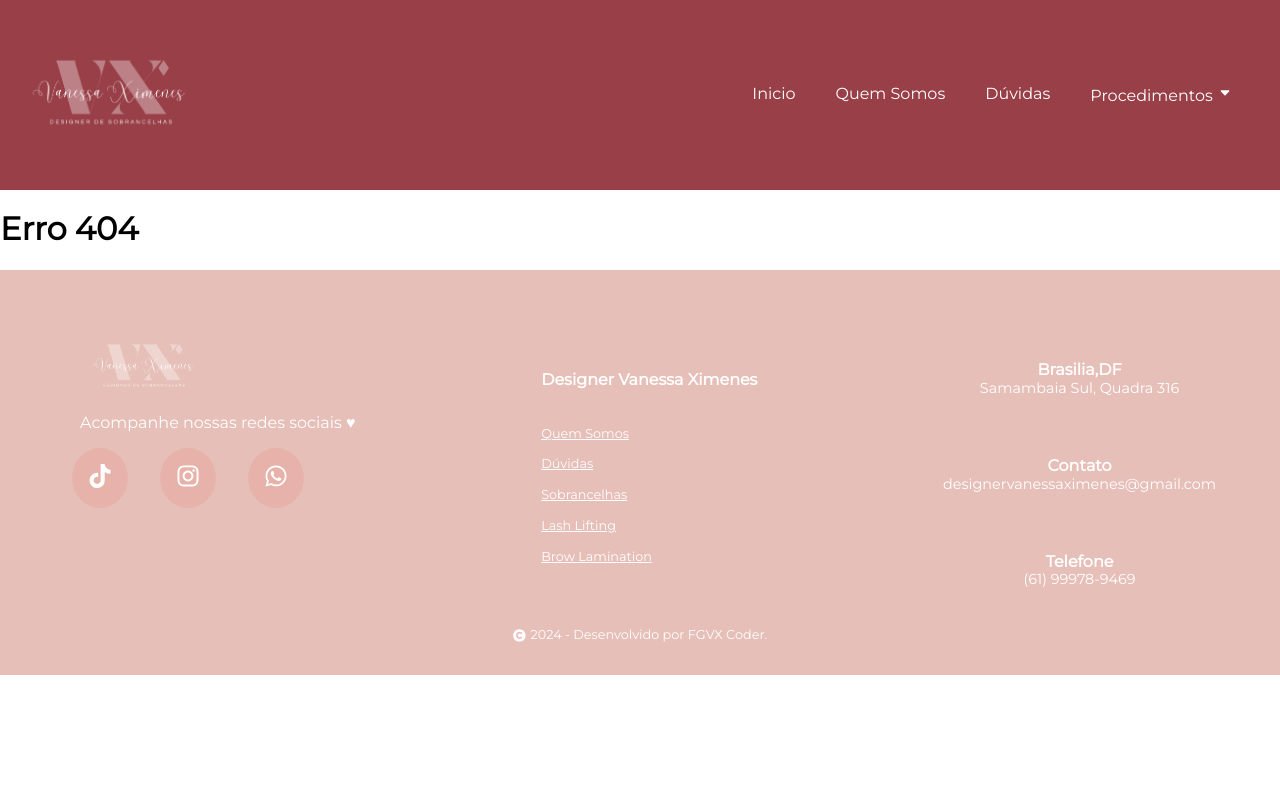
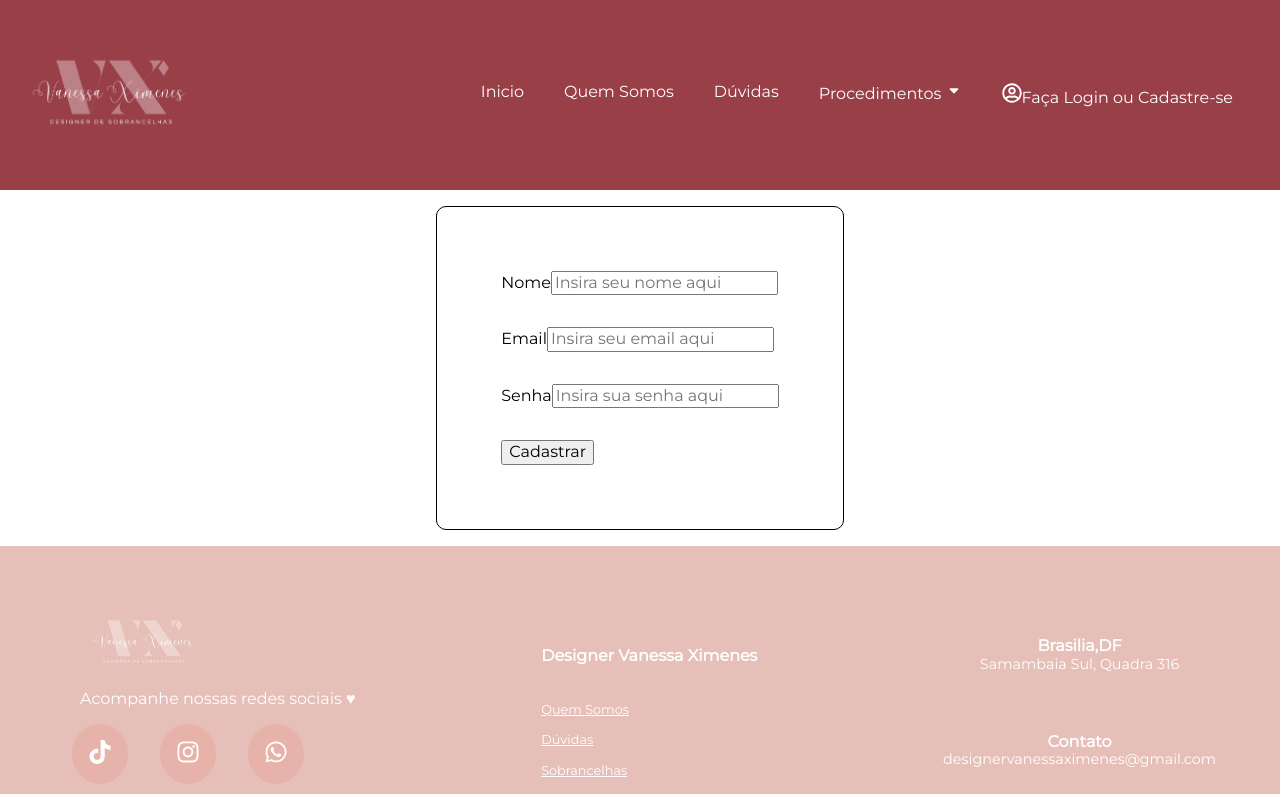
Before and after one commit to fguilherme12/designer-app, a React (Vite) app: page /cadastro in a window 1280 px wide. Shown: the top 794 px of the page. Built offline with nearby package versions, Linux system fonts and the light colour scheme.

Commit message:
feat: Integrando API Autenticacao
Integrando API de autenticação e login usuarios

```diff
--- a/package.json
+++ b/package.json
@@ -10,6 +10,7 @@
     "preview": "vite preview"
   },
   "dependencies": {
+    "axios": "^1.7.7",
     "normalize.css": "^8.0.1",
     "react": "^18.2.0",
     "react-dom": "^18.2.0",
--- a/src/AppRoutes.jsx
+++ b/src/AppRoutes.jsx
@@ -7,6 +7,8 @@ import Duvidas from "./pages/Duvidas"
 import QuemSomos from "./pages/QuemSomos"
 import PaginaBase from "./pages/PaginaBase"
 import ScroolToTop from "./components/ScroolToTop"
+import FormularioLogin from "./pages/FormularioLogin"
+import FormularioCadastro from "./pages/FormularioCadastro"
 
 function App() {
 
@@ -21,6 +23,8 @@ function App() {
             <Route path="/lash" element={<Lash/>}></Route>
             <Route path="/duvidas" element={<Duvidas/>}></Route>
             <Route path="/quem-somos" element={<QuemSomos/>}> </Route>
+            <Route path="/login" element={<FormularioLogin />}> </Route>
+            <Route path="/cadastro" element={<FormularioCadastro />}></Route>
             <Route path="*" element={<h1>Erro 404</h1>}></Route>
         </Route>
       </Routes>
--- a/src/components/Cabecalho/index.jsx
+++ b/src/components/Cabecalho/index.jsx
@@ -2,9 +2,11 @@ import styled from "styled-components";
 import logo from "/imagens/logo.png"
 import LinkEstilizado from "../LinkEstilizado";
 import { Link } from "react-router-dom";
-import { useState } from "react";
+import { useEffect, useState } from "react";
 import { TiArrowSortedDown } from "react-icons/ti";
 import { IoMenu, IoCloseCircle } from "react-icons/io5";
+import { FaRegUserCircle } from "react-icons/fa";
+
 
 const HeaderEstilizado = styled.header`
     display: flex;
@@ -121,12 +123,19 @@ const BotaoFechar = styled(IoCloseCircle)`
     }
 `
 
+function Cabecalho() {
 
-
-function Cabecalho() {
 
     const [openDropdown, setOpenDropdown] = useState(false)
     const [menuMobile, setMenuMobile] = useState(false);
+    const [userLogged, setUserLogged] = useState(false)
+
+    useEffect(() => {
+        const token = sessionStorage.getItem('token')
+        if(token) {
+            setUserLogged(true)
+        }
+    },[userLogged])
 
     const toggleMenu = () => {
         setMenuMobile(!menuMobile);
@@ -135,6 +144,7 @@ function Cabecalho() {
     const toggleDropdown = () => {
         setOpenDropdown(!openDropdown)
     };
+
 
     return (
         <HeaderEstilizado>
@@ -155,7 +165,14 @@ function Cabecalho() {
                         </Dropdown>}
                     </LinkEstilizado>
                     {menuMobile && <BotaoFechar size={'25px'} onClick={toggleMenu} />}
+
+                    {!userLogged && <LinkEstilizado to={'/login'}><FaRegUserCircle  color={'white'} size={'20px'} cursor={'pointer'} />Faça Login ou Cadastre-se </LinkEstilizado>}
+
+                    {userLogged && <LinkEstilizado to={'/login'}><FaRegUserCircle  color={'white'} size={'20px'} cursor={'pointer'} />Olá </LinkEstilizado>}
+
                 </NavEstilizada>
+
+
 
         </HeaderEstilizado>
     )
--- a/src/context/FotosCurtidas.jsx
+++ b/src/context/FotosCurtidas.jsx
@@ -30,6 +30,7 @@ export function useCurtidasContext() {
             return setCurtidas(listaCurtidas)
         }
 
+
         listaCurtidas = curtidas.filter((curtiu) => curtiu.id !== novaCurtida.id);
         return setCurtidas(listaCurtidas)
     }
--- a/src/data/videosDuvidas.json
+++ b/src/data/videosDuvidas.json
@@ -3,7 +3,7 @@
         "id": 1,
         "path": "videos/Brow.mp4",
         "titulo": "Técnica de Brow Lumination",
-        "descricao": "O brow lamination, é uma técnica de design de sobrancelhas que usa produtos químicos para deixar os fios alinhados e volumosos, com um acabamento laminado.",
+        "descricao": "O brow lamination, é uma técnica de design de sobrancelhas que usa produtos para deixar os fios alinhados e volumosos, com um acabamento laminado.",
         "alt": "Video Brow"
     },
 
--- /dev/null
+++ b/src/pages/FormularioCadastro/index.jsx
@@ -0,0 +1,76 @@
+import axios from "axios";
+import { useState } from "react";
+import styled from "styled-components";
+
+
+const MainContainer = styled.div`
+    display: flex;
+    box-sizing: border-box;
+    justify-content: space-around;
+    align-items: center;
+    background-color: #fff;
+    width: 100%;
+    padding: 1em;
+`
+
+const FormularioEstilizado = styled.form`
+    display: flex;
+    align-items: flex-start;
+    flex-direction: column;
+    gap: 2rem;
+    border: 1px solid #000000;
+    background-color: #fff;
+    border-radius: 10px;
+    padding: 4rem ;
+    font-size: 1rem;
+`
+const FormularioCadastro = () => {
+
+    const [name, setName] = useState('');
+    const [email, setEmail] = useState('');
+    const [password, setPassword] = useState('');
+
+    const onSubmitForm = (evento) => {
+        evento.preventDefault()
+        const user = {
+            name,
+            email,
+            password
+        }
+        axios.post('http://localhost:3000/user', user)
+            .then(() => {
+                alert('Usuario Cadastrado com sucesso')
+                setEmail(''),
+                setName(''),
+                setPassword('')
+            }).catch((erro) =>
+                alert(`Erro:  ${erro.response.data.message}`)
+            )
+
+    }
+
+    return (
+        <MainContainer>
+            <FormularioEstilizado onSubmit={onSubmitForm}>
+            <div>
+                <label>Nome</label>
+                <input type="text" placeholder="Insira seu nome aqui" onChange={event => setName(event.target.value)} required></input>
+            </div>
+
+            <div>
+                <label>Email</label>
+                <input type="email" placeholder="Insira seu email aqui" onChange={event => setEmail(event.target.value)} required></input>
+            </div>
+
+            <div>
+                <label>Senha</label>
+                <input type="password" placeholder="Insira sua senha aqui" onChange={event => setPassword(event.target.value)} required></input>
+            </div>
+            <button type="submit">Cadastrar</button>
+        </FormularioEstilizado>
+        </MainContainer>
+
+    )
+}
+
+export default FormularioCadastro;
--- /dev/null
+++ b/src/pages/FormularioLogin/index.jsx
@@ -0,0 +1,80 @@
+import axios from "axios";
+import { useState } from "react";
+import styled from "styled-components";
+import LinkEstilizado from "../../components/LinkEstilizado";
+import { useNavigate } from "react-router-dom";
+
+
+const MainContainer = styled.div`
+    display: flex;
+    box-sizing: border-box;
+    justify-content: space-around;
+    align-items: center;
+    background-color: #fff;
+    width: 100%;
+    padding: 1em;
+`
+
+const FormularioEstilizado = styled.form`
+    display: flex;
+    align-items: flex-start;
+    flex-direction: column;
+    gap: 2rem;
+    border: 1px solid #000000;
+    background-color: #fff;
+    border-radius: 10px;
+    padding: 4rem ;
+    font-size: 1rem;
+`
+
+const FormularioLogin = () => {
+
+    const [email, setEmail] = useState('');
+    const [password, setPassword] = useState('');
+    const navigate = useNavigate();
+
+    const onSubmitForm = (evento) => {
+        evento.preventDefault()
+        const user = {
+            email,
+            password
+        }
+        axios.post('http://localhost:3000/login', user)
+            .then((resposta) => {
+                sessionStorage.setItem('token', resposta.data.access_token)
+                alert('Login Efetuado com sucesso')
+                setEmail(''),
+                setPassword(''),
+                navigate('/')
+            }).catch((erro) =>
+                alert(`Erro:  ${erro.response.data.message}`)
+            )
+
+    }
+
+    return (
+
+        <MainContainer>
+            <FormularioEstilizado onSubmit={onSubmitForm}>
+            <div>
+                <label>Email</label>
+                <input type="email" placeholder="Digite seu Email" onChange={event => setEmail(event.target.value)} required></input>
+            </div>
+
+            <div>
+                <label>Senha</label>
+                <input type="password" placeholder="Insira sua senha" onChange={event => setPassword(event.target.value)} required></input>
+            </div>
+            <button type="submit">Login</button>
+            </FormularioEstilizado>
+
+            <LinkEstilizado to={'/cadastro'}> Cadastro</LinkEstilizado>
+
+
+        </MainContainer>
+
+
+    )
+}
+
+export default FormularioLogin;
```
Also changed, not shown: 1 other file (tests, documents, lock files or other folders).
